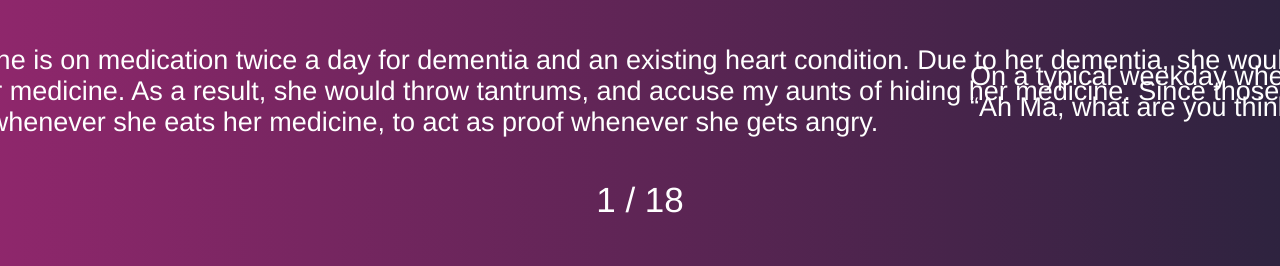
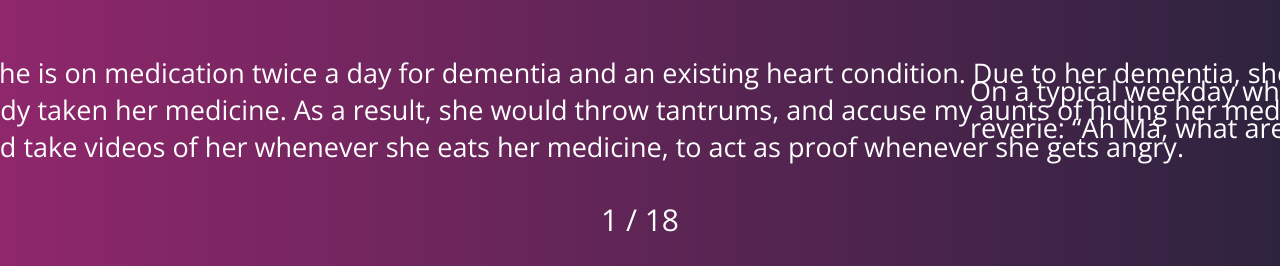
Before and after one commit to zynqn/Photojourn-Sliders, a plain HTML site: page Photojourn Sliders/Kenneth.html in a window 1280 px wide. Shown: the part 531-797 px from the top of the page. Drawn offline with nearby package versions, Linux system fonts and the light colour scheme.

Commit message:
Update 2.1
1) changed font

```diff
--- a/Photojourn Sliders/Kenneth.html
+++ b/Photojourn Sliders/Kenneth.html
@@ -6,7 +6,9 @@
   <meta name="viewport" content="width=device-width, initial-scale=1, minimum-scale=1, maximum-scale=1">
 
   <!-- Link Swiper's CSS -->
-  <link rel="stylesheet" href="css/swiper.min.css">
+	<link rel="stylesheet" href="css/swiper.min.css">
+	<link href="https://fonts.googleapis.com/css?family=Montserrat:400,400i,500,500i|Open+Sans:300,300i,700,700i" rel="stylesheet">
+
 
   <!-- Demo styles -->
   <style>
@@ -16,7 +18,7 @@
     }
     body {
       background: linear-gradient(to right, #BF2982 -50%, #2e233f 100%);
-      font-family: Helvetica Neue, Helvetica, Arial, sans-serif;
+			font-family: 'Open Sans', sans-serif;
       font-size: 14px;
       color:#000;
       margin: 0;
@@ -48,8 +50,8 @@
     }
 	  .swiper-pagination{
 		  color: white;
-		  font-size: 35px;
-		  margin-bottom: 39px;
+		  font-size: 30px;
+		  margin-bottom: 19px;
 	  }
 
 	  .picture img{
@@ -60,11 +62,12 @@
 	  .caption {
 		      position: absolute;
     display: block;
-    margin-top: 445px;
+    margin-top: 480px;
 		  font-size: 27px;
     color: white;
 		width: 1900px;
 		text-align: left;
+
 	  }
   </style>
 </head>
@@ -179,7 +182,7 @@
 		  </div>
 		</div>
 					<div class="swiper-slide"><div class="picture">
-	  <img src="images/Kenneth_s/IMG_0390-3.jpg">
+	  <img src="images/Kenneth_s/IMG_0390-3.jpg" style="width:25%;">
 	  </div><div class="caption">
 		  <a>On Wednesdays when there are no lessons, I make it a point to visit Ah Ma for lunch. I do so to relieve my eldest aunt from her caregiving duties. My “granny-sitting” provides my aunt with some respite, as she is able to do some shopping and spend some me-time reconnecting with herself. Despite my weekly lunch with Ah Ma, she never fails to say “Kenneth! I haven’t seen you in a long time!” I had just came down on Saturday, has it really been such a long time for her?</a>
 		  </div>
```
Also changed, not shown: 1 other file.
